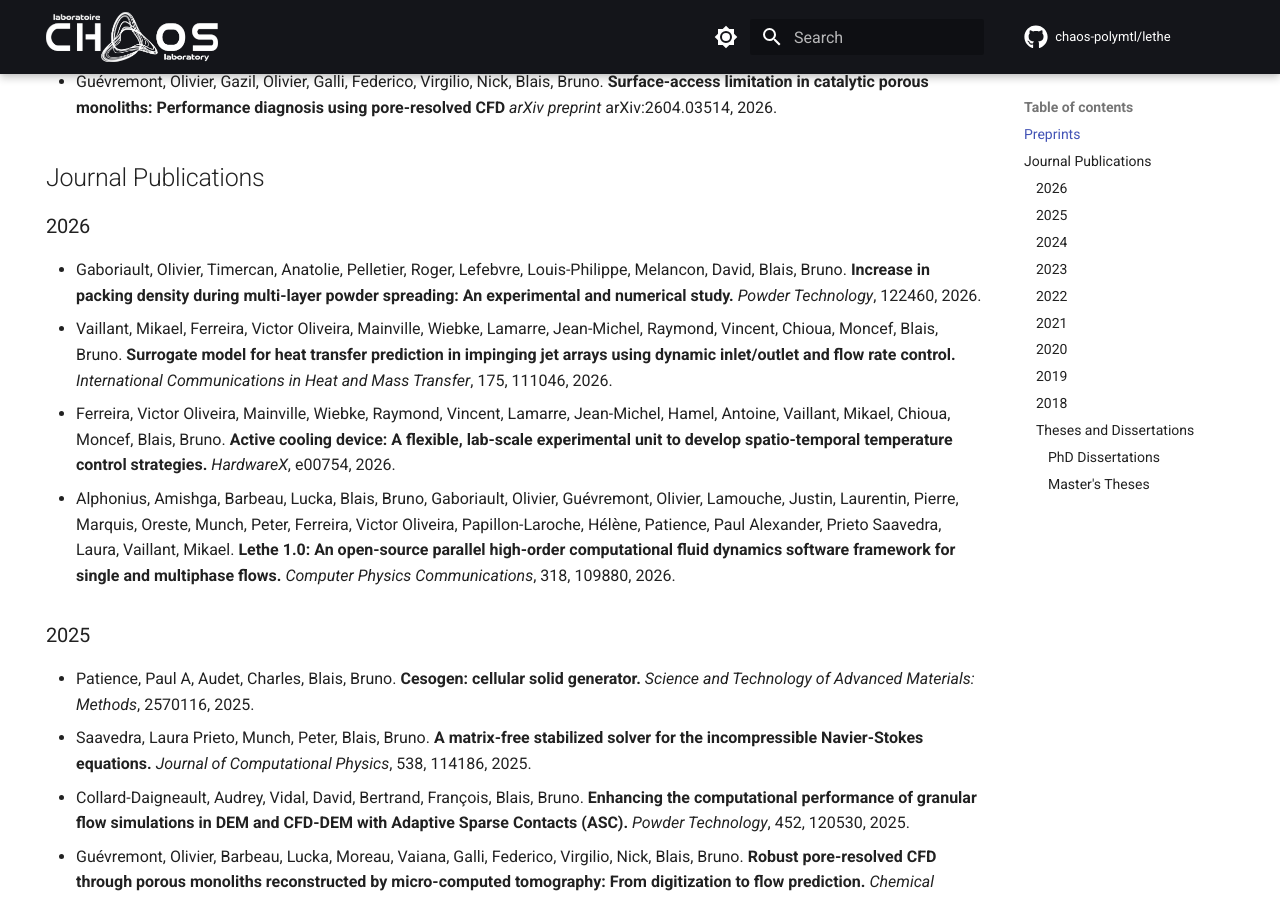
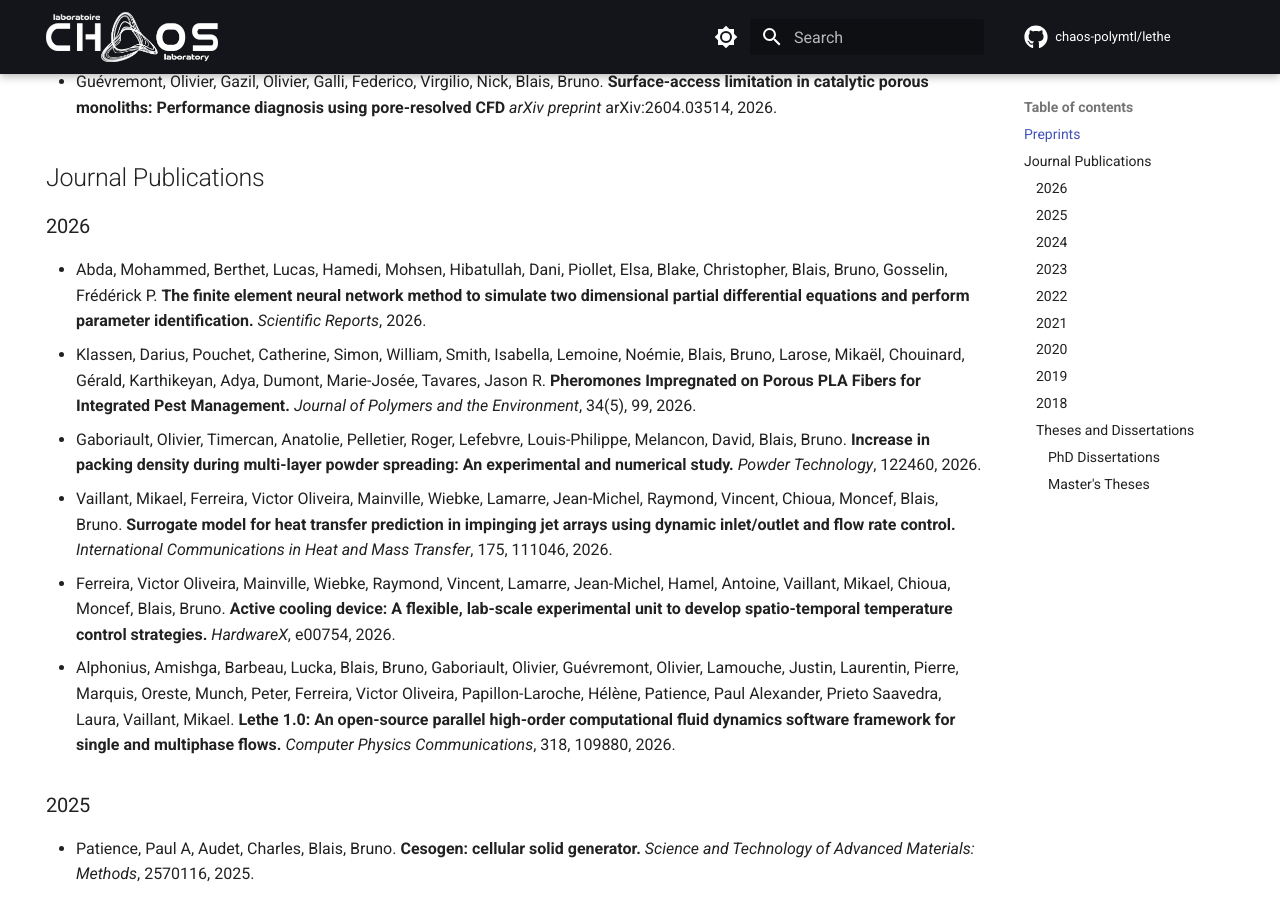
Before and after one commit to chaos-polymtl/chaos-lab, an MkDocs documentation site: the page built from docs/publications.md, in a window 1280 px wide and 900 px high, scrolled down 386 px. Built offline with MkDocs 1.6.1 and Material for MkDocs 9.7.7, drawn with Linux system fonts in a browser that asks for light colours; a script that is not in the unit is left out; comment, search, counter and statistics services are not loaded.

Commit message:
Add two new publications

```diff
--- a/docs/publications.md
+++ b/docs/publications.md
@@ -16,6 +16,8 @@ Browse our research publications of the last few years.
 
 ### 2026
 
+- Abda, Mohammed, Berthet, Lucas, Hamedi, Mohsen, Hibatullah, Dani, Piollet, Elsa, Blake, Christopher, Blais, Bruno, Gosselin, Frédérick P. **The finite element neural network method to simulate two dimensional partial differential equations and perform parameter identification.** *Scientific Reports*, 2026.
+- Klassen, Darius, Pouchet, Catherine, Simon, William, Smith, Isabella, Lemoine, Noémie, Blais, Bruno, Larose, Mikaël, Chouinard, Gérald, Karthikeyan, Adya, Dumont, Marie-Josée, Tavares, Jason R. **Pheromones Impregnated on Porous PLA Fibers for Integrated Pest Management.** *Journal of Polymers and the Environment*, 34(5), 99, 2026.
 - Gaboriault, Olivier, Timercan, Anatolie, Pelletier, Roger, Lefebvre, Louis-Philippe, Melancon, David, Blais, Bruno. **Increase in packing density during multi-layer powder spreading: An experimental and numerical study.** *Powder Technology*, 122460, 2026.
 - Vaillant, Mikael, Ferreira, Victor Oliveira, Mainville, Wiebke, Lamarre, Jean-Michel, Raymond, Vincent, Chioua, Moncef, Blais, Bruno. **Surrogate model for heat transfer prediction in impinging jet arrays using dynamic inlet/outlet and flow rate control.** *International Communications in Heat and Mass Transfer*, 175, 111046, 2026.
 - Ferreira, Victor Oliveira, Mainville, Wiebke, Raymond, Vincent, Lamarre, Jean-Michel, Hamel, Antoine, Vaillant, Mikael, Chioua, Moncef, Blais, Bruno. **Active cooling device: A flexible, lab-scale experimental unit to develop spatio-temporal temperature control strategies.** *HardwareX*, e00754, 2026.
```
